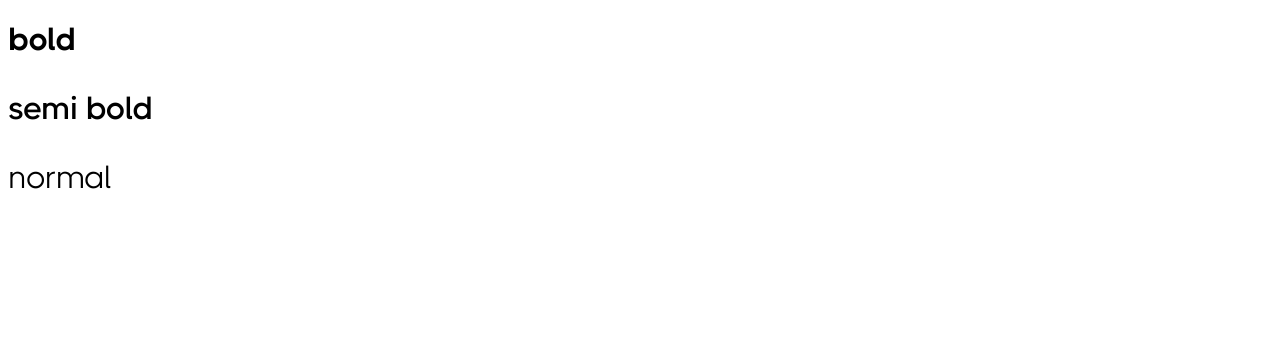
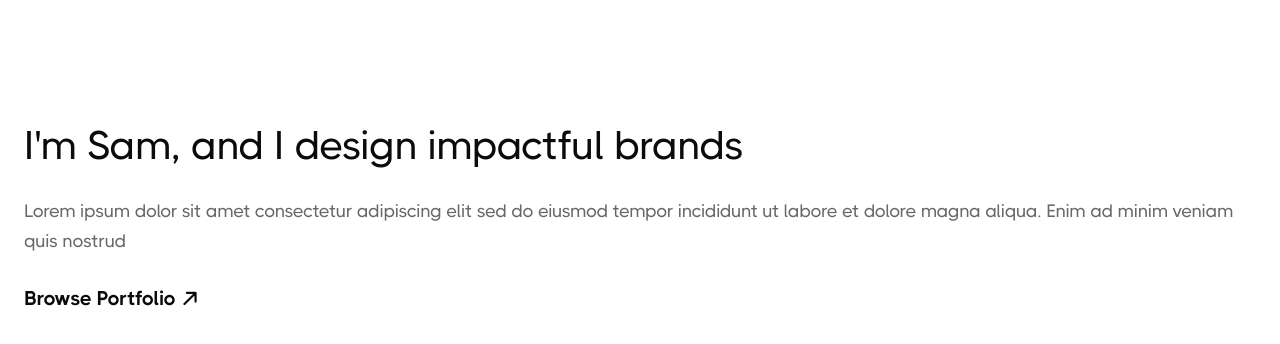
Before and after one commit to nggar/my-portfolio, a React (Create React App) app: page / in a window 1280 px wide. Shown: the top 344 px of the page. Built offline with nearby package versions, Linux system fonts and the light colour scheme.

Commit message:
header section

```diff
--- a/public/index.html
+++ b/public/index.html
@@ -1,14 +1,12 @@
 <!DOCTYPE html>
 <html lang="en">
-  <head>
+
+<head>
     <meta charset="utf-8" />
     <link rel="icon" href="%PUBLIC_URL%/favicon.ico" />
     <meta name="viewport" content="width=device-width, initial-scale=1" />
     <meta name="theme-color" content="#000000" />
-    <meta
-      name="description"
-      content="Web site created using create-react-app"
-    />
+    <meta name="description" content="Web site created using create-react-app" />
     <link rel="apple-touch-icon" href="%PUBLIC_URL%/logo192.png" />
     <!--
       manifest.json provides metadata used when your web app is installed on a
@@ -24,9 +22,10 @@
       work correctly both with client-side routing and a non-root public URL.
       Learn how to configure a non-root public URL by running `npm run build`.
     -->
-    <title>React App</title>
-  </head>
-  <body>
+    <title>Enggar</title>
+</head>
+
+<body>
     <noscript>You need to enable JavaScript to run this app.</noscript>
     <div id="root"></div>
     <!--
@@ -39,5 +38,6 @@
       To begin the development, run `npm start` or `yarn start`.
       To create a production bundle, use `npm run build` or `yarn build`.
     -->
-  </body>
+</body>
+
 </html>
--- a/src/App.js
+++ b/src/App.js
@@ -1,15 +1,14 @@
-// Fonts
-import './fonts/TTF/THICCCBOI-Regular.ttf';
-
 // import styles
 import './styles/app.scss';
+// import components
+import HomePage from './components/home/HomePage';
+
+// import pages
 
 function App() {
     return (
         <div className="App">
-            <h1>bold</h1>
-            <p className='semi-bold'>semi bold</p>
-            <p className='normal'>normal</p>
+            <HomePage />
         </div>
     );
 }
--- /dev/null
+++ b/src/components/home/HeaderSection.js
@@ -0,0 +1,20 @@
+const HeaderSection = () => {
+    return (
+        <div className="container">
+            <header className='section-margin header'>
+                <h1 className='heading-1'>I'm Sam, and I design impactful brands</h1>
+                <p>Lorem ipsum dolor sit amet consectetur adipiscing elit sed do eiusmod tempor incididunt ut labore et dolore magna aliqua. Enim ad minim veniam quis nostrud</p>
+                <a className='link-arrow' href="#my-work">
+                    <div className="link-arrow__text">Browse Portfolio</div>
+                    <div className="link-arrow__icon">
+                        <svg xmlns="http://www.w3.org/2000/svg" className="h-6 w-6" fill="none" viewBox="0 0 24 24" stroke='currentColor' width='auto' height='100%' strokeWidth={2.5}>
+                            <path strokeLinecap="round" strokeLinejoin="round" d="M14 5l7 7m0 0l-7 7m7-7H3" />
+                        </svg>
+                    </div>
+                </a>
+            </header>
+        </div>
+    )
+}
+
+export default HeaderSection;
--- /dev/null
+++ b/src/components/home/HomePage.js
@@ -0,0 +1,11 @@
+import HeaderSection from './HeaderSection';
+
+const HomePage = () => {
+    return (
+        <>
+            <HeaderSection />
+        </>
+    )
+}
+
+export default HomePage;
--- /dev/null
+++ b/src/styles/abstract/_variable.scss
@@ -0,0 +1,8 @@
+// Colors
+$color-white: #fff;
+$color-line: #dfdfdf;
+$color-regular: #686868;
+$color-heading: #0b0b0b;
+
+
+$ff-main: 'Thicccboi';
--- a/src/styles/app.scss
+++ b/src/styles/app.scss
@@ -1,36 +1,35 @@
+// Fonts
 @font-face {
-    font-family: "ThicccboiRegular";
-    src: local("ThicccboiRegular"),
-        url("../fonts/TTF/THICCCBOI-Regular.ttf") format("truetype");
-    font-weight: normal;
+    font-family: "Thicccboi";
+    src: url("../fonts/TTF/THICCCBOI-Medium.ttf");
+    font-style: normal;
+    font-weight: 500
 }
 
 @font-face {
-    font-family: "ThicccboiBold";
-    src: local("ThicccboiBold"),
-        url("../fonts/TTF/THICCCBOI-Bold.ttf") format("truetype");
-    font-weight: bold;
+    font-family: "Thicccboi";
+    src: url("../fonts/TTF/THICCCBOI-SemiBold.ttf");
+    font-style: normal;
+    font-weight: 600
 }
 
 @font-face {
-    font-family: "ThicccboiSemiBold";
-    src: local("ThicccboiSemiBold"),
-        url("../fonts/TTF/THICCCBOI-SemiBold.ttf") format("truetype");
+    font-family: "Thicccboi";
+    src: url("../fonts/TTF/THICCCBOI-Bold.ttf");
+    font-style: normal;
+    font-weight: 700
 }
 
-.App {
-    h1 {
-        font-family: 'ThicccboiBold';
-        font-size: 32px;
-    }
-
-    .semi-bold {
-        font-family: 'ThicccboiSemiBold';
-        font-size: 32px;
-    }
-
-    .normal {
-        font-family: 'ThicccboiRegular';
-        font-size: 32px;
-    }
-}
+// abstract
+@import './abstract/variable';
+@import './abstract/mixins';
+// base
+@import './base/base';
+@import './base/typography';
+// utils
+@import './utils/utils';
+// home
+@import './home/home';
+// project-detail
+// resume
+// contact
--- /dev/null
+++ b/src/styles/base/_base.scss
@@ -0,0 +1,26 @@
+* {
+    margin: 0;
+    padding: 0;
+    box-sizing: border-box;
+}
+
+html {
+    font-size: 62.5%;
+}
+
+body {
+    font-family: $ff-main;
+    font-weight: 500;
+    font-size: 1.8rem;
+    line-height: 3rem;
+    color: $color-regular;
+    background-color: $color-white;
+}
+
+a {
+    text-decoration: none;
+    color: inherit;
+    display: inline-block;
+}
+
+.App {}
--- /dev/null
+++ b/src/styles/base/_typography.scss
@@ -0,0 +1,42 @@
+// logo text
+.logo-text {
+    font-family: $ff-main;
+    font-weight: 500;
+    font-size: 3.2rem;
+    color: $color-heading;
+}
+
+.heading-1 {
+    font-weight: 500;
+    font-size: 4rem;
+    line-height: 5.2rem;
+    color: $color-heading;
+}
+
+.heading-2 {
+    color: $color-heading;
+    font-size: 4.2rem;
+    line-height: 5.2rem;
+    font-weight: 500;
+}
+
+.sub-heading {
+    color: $color-heading;
+    font-size: 2.4rem;
+    line-height: 3rem;
+    font-weight: 600;
+}
+
+.link-arrow {
+    font-size: 2rem;
+    line-height: 2.2rem;
+    font-weight: 700;
+    color: $color-heading;
+}
+
+.link-nav {
+    font-size: 3.2rem;
+    line-height: 3.4rem;
+    color: $color-white;
+    font-weight: 500;
+}
--- /dev/null
+++ b/src/styles/home/_header.scss
@@ -0,0 +1,70 @@
+.header {
+    h1 {
+        padding-bottom: 2.4rem;
+    }
+
+    p {
+        padding-bottom: 3.2rem;
+    }
+
+    .link-arrow {
+        display: flex;
+        height: 2.1rem;
+        width: 18rem;
+        position: relative;
+
+        svg {
+            transform: rotate(-45deg) translateX(0px) translateY(0px);
+            margin-left: .3rem;
+            color: $color-heading;
+        }
+
+        &:focus {
+            .link-arrow__text {
+                color: $color-regular;
+            }
+
+            svg {
+                color: $color-regular;
+                animation: link-arrow 1s ease;
+                transform: rotate(-45deg) translateX(7px) translateY(0px);
+            }
+
+            &::after {
+                animation: link-underline 1s ease;
+                opacity: 1;
+            }
+        }
+
+        &::after {
+            content: '';
+            height: .2rem;
+            width: 100%;
+            opacity: 0;
+            bottom: -60%;
+            left: 0;
+            background-color: $color-heading;
+            position: absolute;
+        }
+    }
+}
+
+@keyframes link-underline {
+    0% {
+        width: 0%;
+    }
+
+    100% {
+        width: 100%;
+    }
+}
+
+@keyframes link-arrow {
+    0% {
+        transform: rotate(-45deg) translateX(0) translateY(0);
+    }
+
+    100% {
+        transform: rotate(-45deg) translateX(7px) translateY(0px);
+    }
+}
--- /dev/null
+++ b/src/styles/home/_home.scss
@@ -0,0 +1 @@
+@import './header';
--- /dev/null
+++ b/src/styles/utils/_utils.scss
@@ -0,0 +1,10 @@
+.section-margin {
+    margin-left: 2.4rem;
+    margin-right: 2.4rem;
+}
+
+.container {
+    width: 100%;
+    padding-top: 12rem;
+    padding-bottom: 12rem;
+}
```
Also changed, not shown: src/styles/abstract/_mixins.scss (added).
